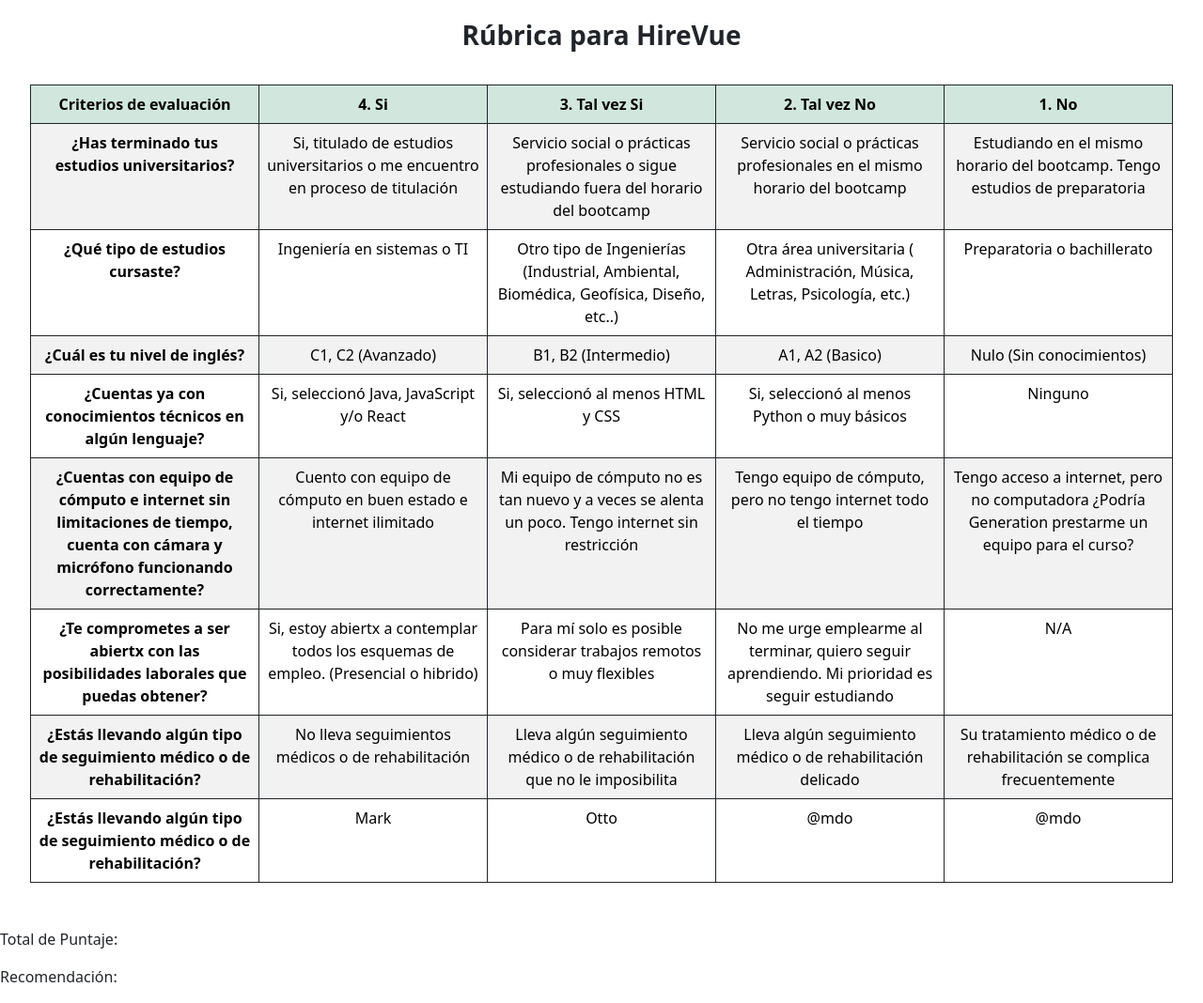
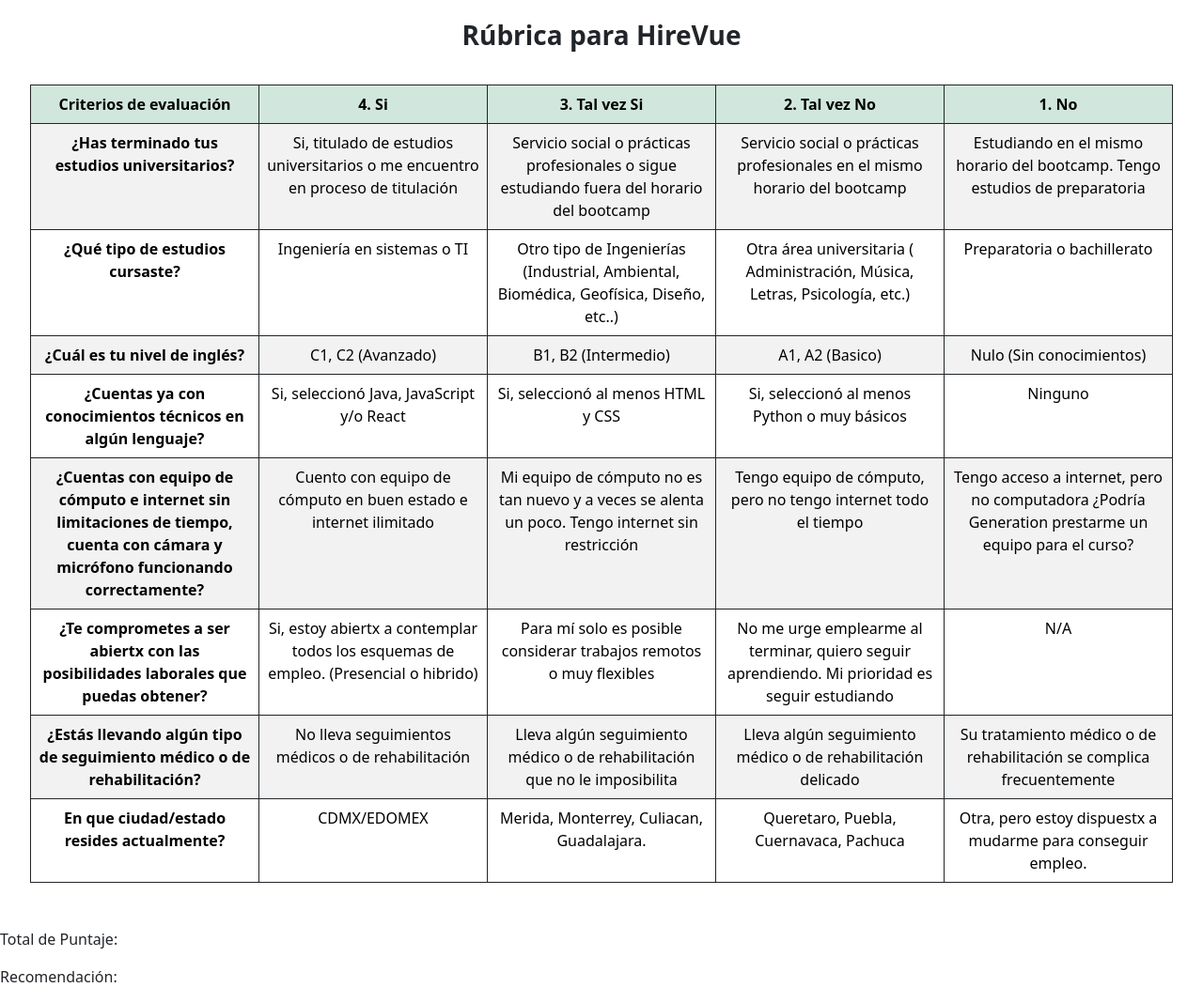
Before and after one commit to KeaCluster/rubrica_HireVue, a plain HTML site: page index.html in a window 1280 px wide. Shown: the whole page at 94% size. Drawn offline with nearby package versions, Linux system fonts and the light colour scheme.

Commit message:
Question Where do you live? is added as a standard

```diff
--- a/index.html
+++ b/index.html
@@ -84,11 +84,11 @@
                     <td class="text-center score-button" value="1">Su tratamiento médico o de rehabilitación se complica frecuentemente</td>
                 </tr>
                 <tr>
-                    <th class="text-center" scope="row">¿Estás llevando algún tipo de seguimiento médico o de rehabilitación?</th>
-                    <td class="text-center score-button" value="4">Mark</td>
-                    <td class="text-center score-button" value="3">Otto</td>
-                    <td class="text-center score-button" value="2">@mdo</td>
-                    <td class="text-center score-button" value="1">@mdo</td>
+                    <th class="text-center" scope="row">En que ciudad/estado resides actualmente?</th>
+                    <td class="text-center score-button" value="4">CDMX/EDOMEX</td>
+                    <td class="text-center score-button" value="3">Merida, Monterrey, Culiacan, Guadalajara.</td>
+                    <td class="text-center score-button" value="2">Queretaro, Puebla, Cuernavaca, Pachuca</td>
+                    <td class="text-center score-button" value="1">Otra, pero estoy dispuestx a mudarme para conseguir empleo.</td>
                 </tr>
             </tbody>
         </table>
```
